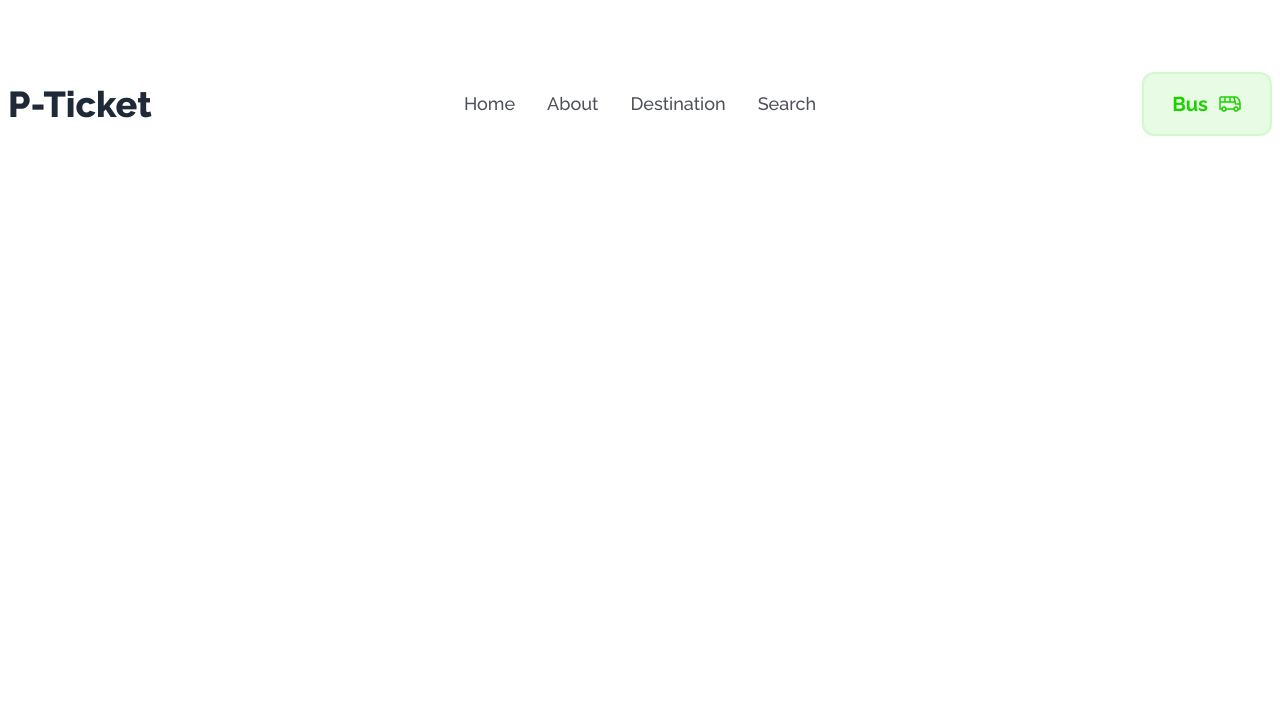
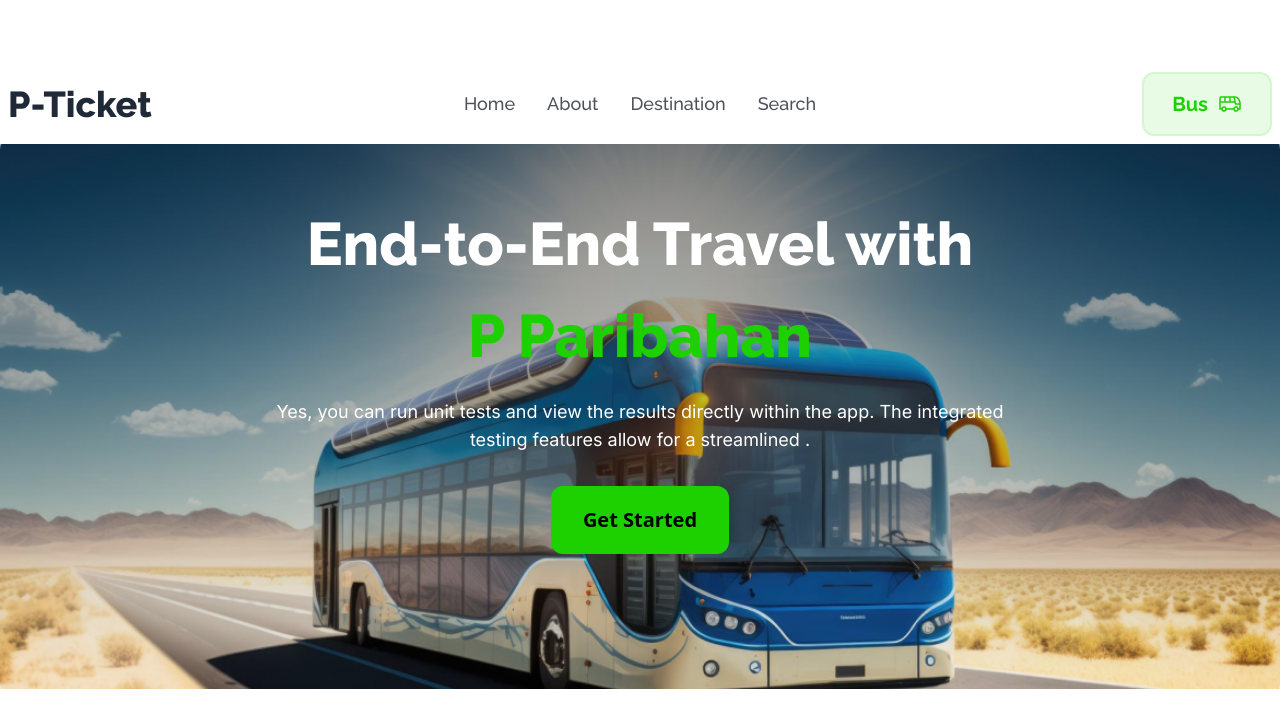
Before and after one commit to mr-codex005/bus-ticket, a plain HTML site: page index.html in a window 1280 px wide. Drawn offline with nearby package versions, Linux system fonts and the light colour scheme.

Commit message:
hero section added

```diff
--- a/index.html
+++ b/index.html
@@ -52,6 +52,30 @@
       </div>
     </div>
   </header>
+
+
+  <!-- hero section started -->
+  <div class="hero max-w-screen-xl mx-auto" style="background-image: url(./images/banner.png);">
+    <!-- <div class="hero-overlay bg-opacity-60"></div> -->
+    <div class="hero-content text-center text-neutral-content pt-[70px] pb-[135px]">
+      <div class="max-w-3xl">
+        <h1 class="mb-5 text-6xl  font-extrabold raleway text-white">
+          End-to-End Travel with
+          <br>
+          <span class="text-[#1DD100] block mt-8">
+            P Paribahan
+          </span>
+        </h1>
+        <p class="my-8 inter text-lg font-normal text-white">Yes, you can run unit tests and view the results directly
+          within the app.
+          The integrated testing
+          features allow for a
+          streamlined .
+        </p>
+        <button class="text-xl text-black font-bold px-8 py-5 bg-[#1DD100] rounded-xl">Get Started</button>
+      </div>
+    </div>
+  </div>
 </body>
 
 </html>
```
